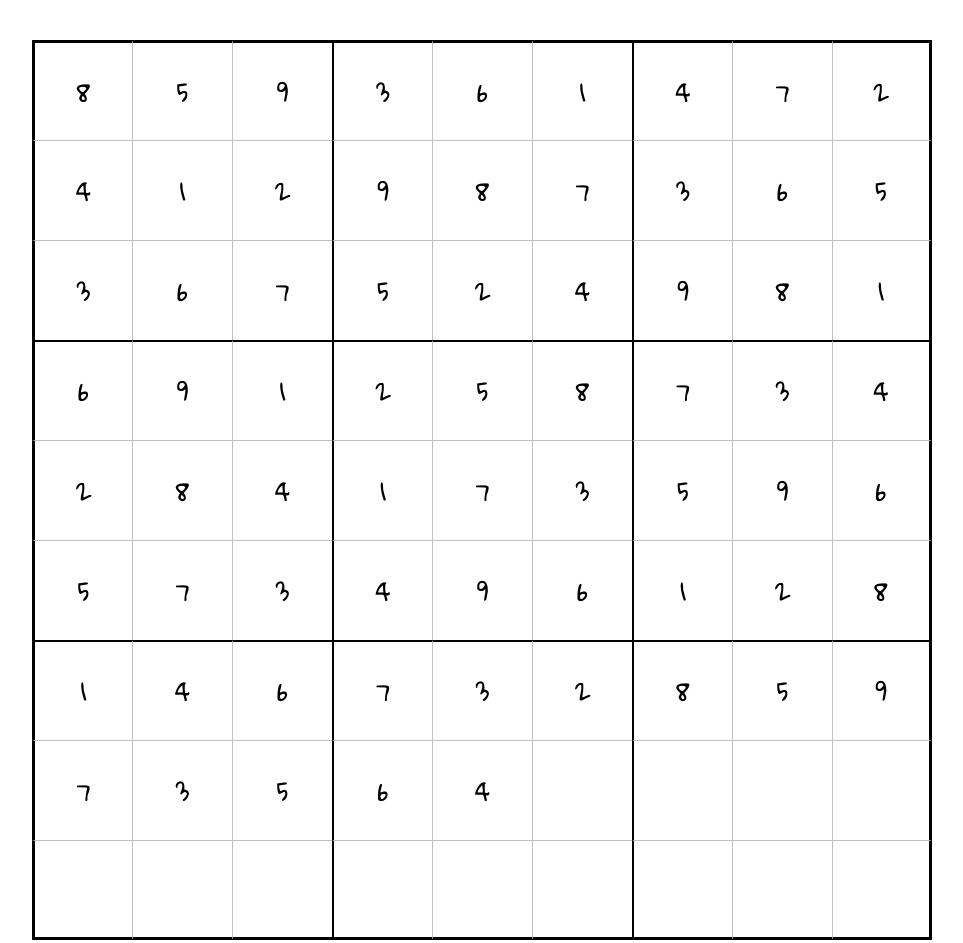
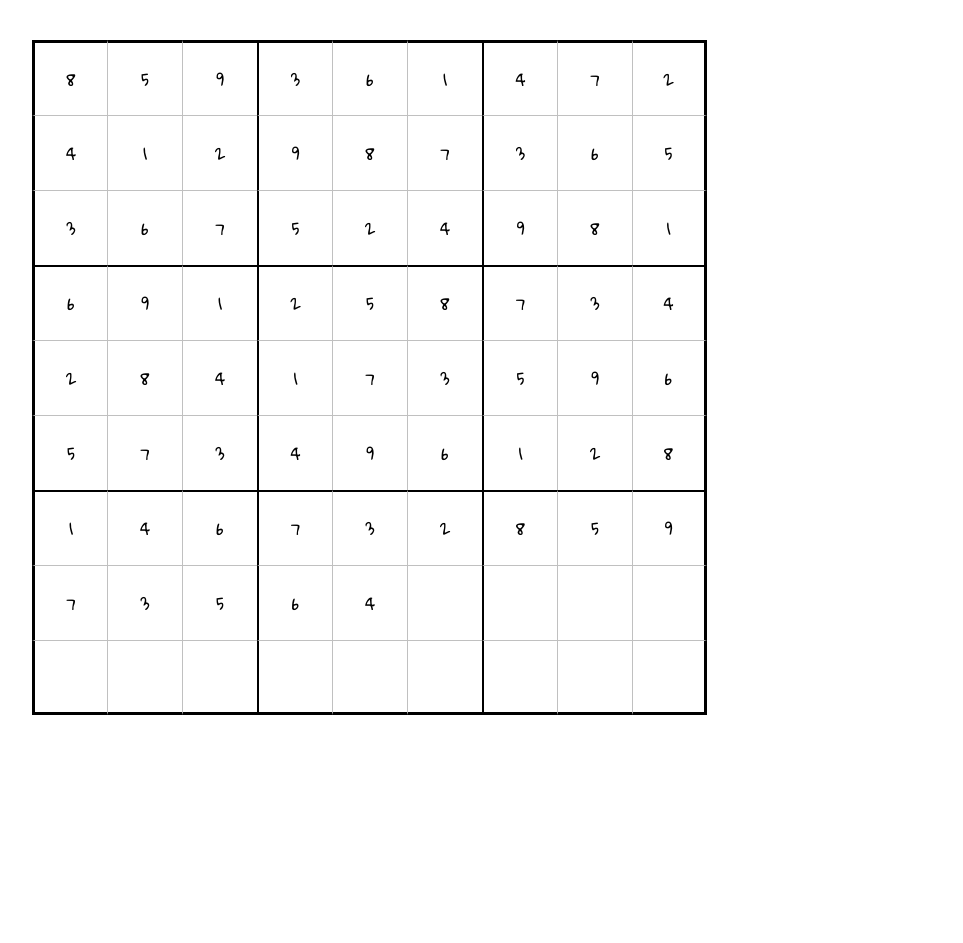
Before and after one commit to loderunner/sudoku, a plain HTML site: page index.html in a window 1280 px wide. Shown: the whole page, without its empty margins (8-971 px from the left). After the commit the page ends 800 px from the top, so only its background shows below. Drawn offline with Linux system fonts and the light colour scheme.

Commit message:
create grid in html

```diff
--- a/css/style.css
+++ b/css/style.css
@@ -5,16 +5,15 @@ body {
 
 .grid {
   display: grid;
-  width: calc(var(--blockCols) * var(--blockRows) * 100px);
-  height: calc(var(--blockRows) * var(--blockCols) * 100px);
+  width: calc(var(--blockCols) * var(--blockRows) * 75px);
+  height: calc(var(--blockRows) * var(--blockCols) * 75px);
   grid-template-columns: repeat(calc(var(--blockRows) * var(--blockCols)), 1fr);
   grid-template-rows: repeat(calc(var(--blockRows) * var(--blockCols)), 1fr);
 }
 
 .cell {
   display: flex;
-  padding: 20px;
-  font-size: 150%;
+  padding: 15px;
   justify-content: center;
   align-items: center;
   border-top: #c0c0c0 solid 1px;
@@ -50,7 +49,7 @@ body {
 }
 
 .cell.solving {
-  background-color: #bc8f8f;
+  background-color: #f3aaaa;
 }
 
 .cell.solved {
--- a/index.html
+++ b/index.html
@@ -8,6 +8,7 @@
     <link rel="stylesheet" href="./css/style.css" />
   </head>
   <body>
+    <div id="grid"></div>
     <script type="text/javascript" src="./js/sudoku.js"></script>
     <script type="text/javascript" src="./js/script.js"></script>
   </body>
--- a/js/script.js
+++ b/js/script.js
@@ -1,10 +1,10 @@
 const size = 9;
 const s = new Sudoku(size);
 
-const table = document.createElement("div");
-table.style.setProperty("--blockRows", s.blockHeight);
-table.style.setProperty("--blockCols", s.blockWidth);
-table.classList.add("grid");
+const grid = document.getElementById("grid");
+grid.style.setProperty("--blockRows", s.blockHeight);
+grid.style.setProperty("--blockCols", s.blockWidth);
+grid.classList.add("grid");
 for (let row = 0; row < size; row++) {
   for (let col = 0; col < size; col++) {
     const cell = document.createElement("div");
@@ -34,11 +34,9 @@ for (let row = 0; row < size; row++) {
     if ((col + 1) % s.blockWidth === 0) {
       cell.classList.add("last-col-block");
     }
-    table.appendChild(cell);
+    grid.appendChild(cell);
   }
 }
-
-document.body.appendChild(table);
 
 function displayTable() {
   for (let row = 0; row < size; row++) {
@@ -56,7 +54,6 @@ function next(cb) {
 }
 
 let g = s.generateGrid();
-let generatedGrid, solvedGrid;
 
 function gridGenerationStep() {
   const { value, done } = g.next();
@@ -66,8 +63,7 @@ function gridGenerationStep() {
     cell.innerText = n === 0 ? "" : n;
     next(gridGenerationStep);
   } else {
-    generatedGrid = s.grid.slice();
-    g = s.generatePuzzle(30);
+    g = s.generatePuzzle(40);
     next(puzzleGenerationStep);
   }
 }
@@ -121,13 +117,6 @@ function solveStep() {
     }
     cell.innerText = n === 0 ? "" : n;
     next(solveStep);
-  } else {
-    solvedGrid = s.grid.slice();
-    for (let i = 0; i < generatedGrid.length; i++) {
-      if (generatedGrid[i] !== solvedGrid[i]) {
-        throw new Error("Solution differs from puzzle");
-      }
-    }
   }
 }
 
```
